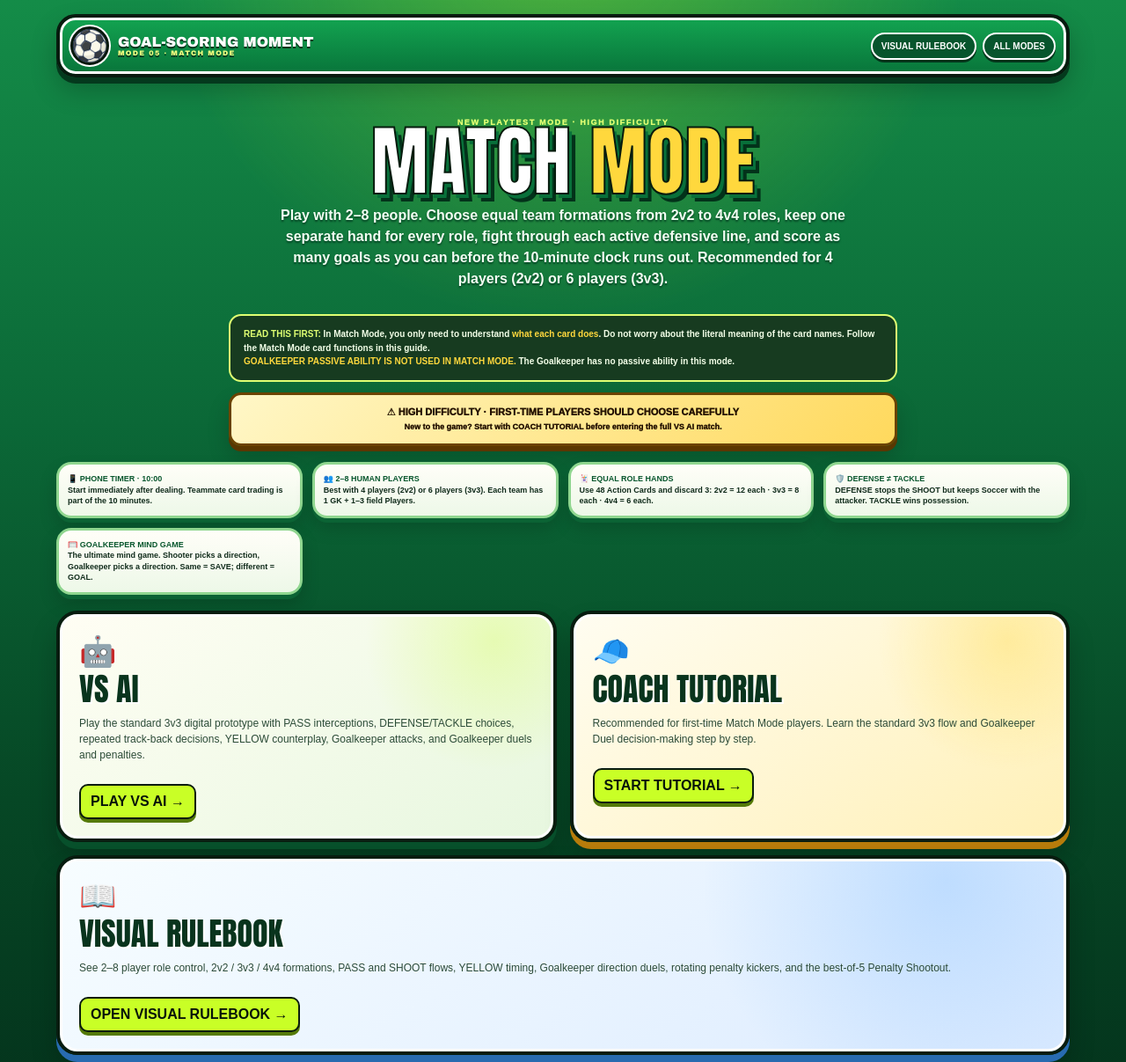
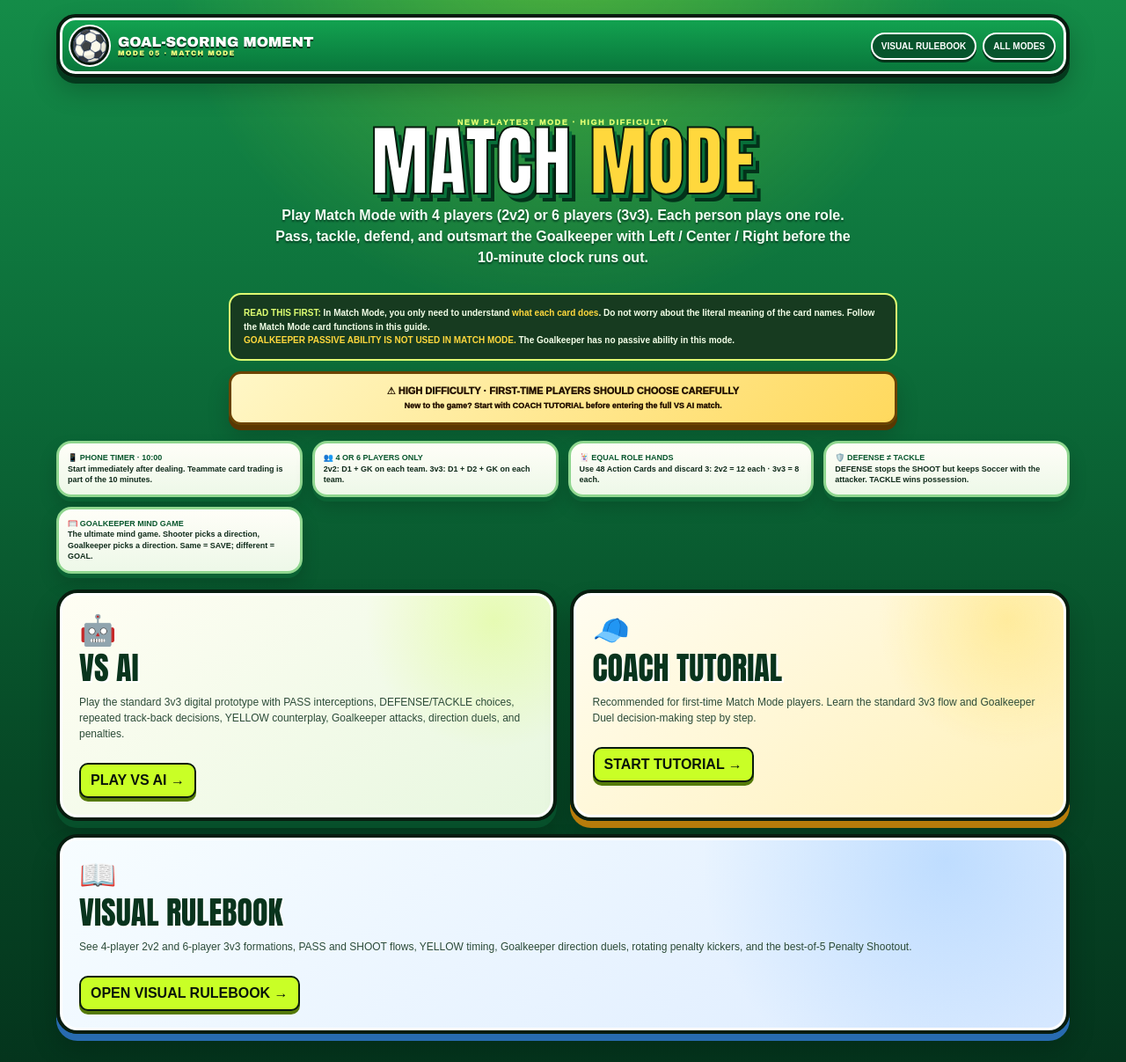
Before and after one commit to lu20140621-png/goal-scoring-moment, a plain HTML site: page match.html in a window 1280 px wide. Shown: the top 1207 px of the page at 88% size. Drawn offline with Linux system fonts and the light colour scheme; no server answers.

Commit message:
Match Mode entrance: 4 or 6 players only, 2v2 / 3v3

```diff
--- a/match.html
+++ b/match.html
@@ -1,8 +1,8 @@
 <!doctype html><html lang="en"><head><meta charset="utf-8"><meta name="viewport" content="width=device-width,initial-scale=1,viewport-fit=cover"><meta http-equiv="Cache-Control" content="no-cache,no-store,must-revalidate"><meta http-equiv="Pragma" content="no-cache"><meta http-equiv="Expires" content="0"><meta name="theme-color" content="#0f9b4b"><title>Goal-Scoring Moment — Match Mode</title><link rel="stylesheet" href="match.css?v=20260910bright2"><style>.matchWarn{max-width:760px;margin:0 auto 18px;padding:12px 14px;border-radius:14px;background:linear-gradient(90deg,#ff9f1c,#ffd84d);border:2px solid #321800;box-shadow:0 5px 0 #170b00;color:#241200;text-align:center;font-size:11px;font-weight:1000;line-height:1.45}.matchWarn span{display:block;font-size:9px;margin-top:2px}.modeCore{max-width:760px;margin:0 auto 12px;padding:13px 15px;border-radius:14px;background:#173b20;border:2px solid #dfff72;color:#f3ffe8;text-align:left;font-size:10px;font-weight:850;line-height:1.55}.modeCore b{color:#dfff72}.modeCore strong{color:#ffd83d}.choiceGrid{margin-bottom:24px}@media(max-width:760px){.matchWarn{margin:0 12px 14px;padding:11px 12px;font-size:10px;border-radius:12px}.matchWarn span{font-size:8.5px}}</style><link rel="stylesheet" href="match-visual-refresh.css?v=20260910bright2"></head><body><div class="page">
 <nav class="topbar"><div class="brand"><div class="brandBall"></div><div>GOAL-SCORING MOMENT<small>MODE 05 · MATCH MODE</small></div></div><div class="toplinks"><a href="match-rules.html?v=20261115mindgame1">VISUAL RULEBOOK</a><a href="index.html">ALL MODES</a></div></nav>
-<header class="heroMatch"><div style="font-weight:1000;letter-spacing:.18em;color:#dfff72;font-size:9px">NEW PLAYTEST MODE · HIGH DIFFICULTY</div><h1>MATCH <span>MODE</span></h1><p>Play with 2–8 people. Choose equal team formations from 2v2 to 4v4 roles, keep one separate hand for every role, fight through each active defensive line, and score as many goals as you can before the 10-minute clock runs out. Recommended for 4 players (2v2) or 6 players (3v3).</p></header>
+<header class="heroMatch"><div style="font-weight:1000;letter-spacing:.18em;color:#dfff72;font-size:9px">NEW PLAYTEST MODE · HIGH DIFFICULTY</div><h1>MATCH <span>MODE</span></h1><p>Play Match Mode with 4 players (2v2) or 6 players (3v3). Each person plays one role. Pass, tackle, defend, and outsmart the Goalkeeper with Left / Center / Right before the 10-minute clock runs out.</p></header>
 <div class="modeCore"><b>READ THIS FIRST:</b> In Match Mode, you only need to understand <strong>what each card does</strong>. Do not worry about the literal meaning of the card names. Follow the Match Mode card functions in this guide.<br><strong>GOALKEEPER PASSIVE ABILITY IS NOT USED IN MATCH MODE.</strong> The Goalkeeper has no passive ability in this mode.</div>
 <div class="matchWarn">⚠ HIGH DIFFICULTY · FIRST-TIME PLAYERS SHOULD CHOOSE CAREFULLY<span>New to the game? Start with COACH TUTORIAL before entering the full VS AI match.</span></div>
-<section class="rulesMini"><div class="ruleMini">📱 <b>PHONE TIMER · 10:00</b><br>Start immediately after dealing. Teammate card trading is part of the 10 minutes.</div><div class="ruleMini">👥 <b>2–8 HUMAN PLAYERS</b><br>Best with 4 players (2v2) or 6 players (3v3). Each team has 1 GK + 1–3 field Players.</div><div class="ruleMini">🃏 <b>EQUAL ROLE HANDS</b><br>Use 48 Action Cards and discard 3: 2v2 = 12 each · 3v3 = 8 each · 4v4 = 6 each.</div><div class="ruleMini">🛡️ <b>DEFENSE ≠ TACKLE</b><br>DEFENSE stops the SHOOT but keeps Soccer with the attacker. TACKLE wins possession.</div><div class="ruleMini">🥅 <b>GOALKEEPER MIND GAME</b><br>The ultimate mind game. Shooter picks a direction, Goalkeeper picks a direction. Same = SAVE; different = GOAL.</div></section>
-<section class="choiceGrid"><a class="choice" href="match-ai.html?v=20261007nopassive1"><div style="font-size:34px">🤖</div><h2>VS AI</h2><p>Play the standard 3v3 digital prototype with PASS interceptions, DEFENSE/TACKLE choices, repeated track-back decisions, YELLOW counterplay, Goalkeeper attacks, and Goalkeeper duels and penalties.</p><b>PLAY VS AI →</b></a><a class="choice" href="match-tutorial.html?v=20261007nopassive1"><div style="font-size:34px">🧢</div><h2>COACH TUTORIAL</h2><p>Recommended for first-time Match Mode players. Learn the standard 3v3 flow and Goalkeeper Duel decision-making step by step.</p><b>START TUTORIAL →</b></a><a class="choice" href="match-rules.html?v=20261115mindgame1" style="grid-column:1/-1"><div style="font-size:34px">📖</div><h2>VISUAL RULEBOOK</h2><p>See 2–8 player role control, 2v2 / 3v3 / 4v4 formations, PASS and SHOOT flows, YELLOW timing, Goalkeeper direction duels, rotating penalty kickers, and the best-of-5 Penalty Shootout.</p><b>OPEN VISUAL RULEBOOK →</b></a></section>
+<section class="rulesMini"><div class="ruleMini">📱 <b>PHONE TIMER · 10:00</b><br>Start immediately after dealing. Teammate card trading is part of the 10 minutes.</div><div class="ruleMini">👥 <b>4 OR 6 PLAYERS ONLY</b><br>2v2: D1 + GK on each team. 3v3: D1 + D2 + GK on each team.</div><div class="ruleMini">🃏 <b>EQUAL ROLE HANDS</b><br>Use 48 Action Cards and discard 3: 2v2 = 12 each · 3v3 = 8 each.</div><div class="ruleMini">🛡️ <b>DEFENSE ≠ TACKLE</b><br>DEFENSE stops the SHOOT but keeps Soccer with the attacker. TACKLE wins possession.</div><div class="ruleMini">🥅 <b>GOALKEEPER MIND GAME</b><br>The ultimate mind game. Shooter picks a direction, Goalkeeper picks a direction. Same = SAVE; different = GOAL.</div></section>
+<section class="choiceGrid"><a class="choice" href="match-ai.html?v=20261007nopassive1"><div style="font-size:34px">🤖</div><h2>VS AI</h2><p>Play the standard 3v3 digital prototype with PASS interceptions, DEFENSE/TACKLE choices, repeated track-back decisions, YELLOW counterplay, Goalkeeper attacks, direction duels, and penalties.</p><b>PLAY VS AI →</b></a><a class="choice" href="match-tutorial.html?v=20261007nopassive1"><div style="font-size:34px">🧢</div><h2>COACH TUTORIAL</h2><p>Recommended for first-time Match Mode players. Learn the standard 3v3 flow and Goalkeeper Duel decision-making step by step.</p><b>START TUTORIAL →</b></a><a class="choice" href="match-rules.html?v=20261115mindgame1" style="grid-column:1/-1"><div style="font-size:34px">📖</div><h2>VISUAL RULEBOOK</h2><p>See 4-player 2v2 and 6-player 3v3 formations, PASS and SHOOT flows, YELLOW timing, Goalkeeper direction duels, rotating penalty kickers, and the best-of-5 Penalty Shootout.</p><b>OPEN VISUAL RULEBOOK →</b></a></section>
 </div><script src="analytics-config.js"></script><script src="analytics.js"></script></body></html>
```
